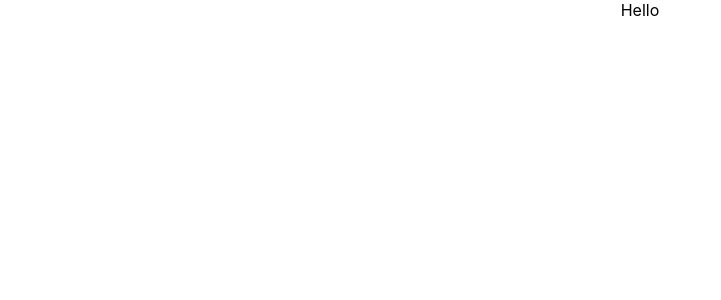
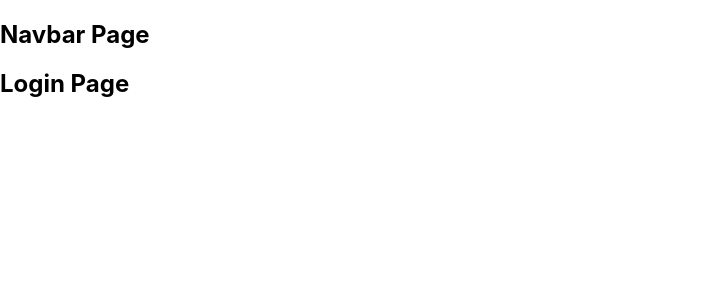
Before and after one commit to neerajsingh869/buybusy, a JavaScript app: page /signin in a window 1280 px wide. Shown: the top 300 px of the page, without its empty margins (0-721 px from the left). Built offline with nearby package versions, Linux system fonts and the light colour scheme; the HTML template or start-up script is replaced by a standard one.

Commit message:
feat: create routes for navigation

```diff
--- a/package.json
+++ b/package.json
@@ -9,6 +9,7 @@
     "firebase": "^10.8.0",
     "react": "^18.2.0",
     "react-dom": "^18.2.0",
+    "react-router-dom": "^6.22.1",
     "react-scripts": "5.0.1",
     "web-vitals": "^2.1.4"
   },
--- a/src/App.js
+++ b/src/App.js
@@ -1,10 +1,33 @@
 import './App.css';
+import {
+  createRoutesFromElements,
+  createBrowserRouter,
+  RouterProvider,
+  Route
+} from "react-router-dom";
+import Navbar from './components/nav/Navbar';
+import Page404 from './pages/error/Page404';
+import Home from './pages/home/Home';
+import Login from './pages/login/Login';
+import Register from './pages/register/Register';
+import Orders from './pages/orders/Orders';
+import Cart from './pages/cart/Cart';
 
 function App() {
+  const routes = createRoutesFromElements(
+    <Route path="/" element={ <Navbar /> } errorElement={ <Page404 /> }>
+      <Route index={ true } element={ <Home /> } />
+      <Route path="signin" element={ <Login /> } />
+      <Route path="signup" element={ <Register /> } />
+      <Route path="myorders" element={ <Orders /> } />
+      <Route path="cart" element={ <Cart /> } />
+    </Route>
+  );
+
+  const router = createBrowserRouter(routes);
+
   return (
-    <div className="App">
-      Hello
-    </div>
+    <RouterProvider router={ router } />
   );
 }
 
--- a/src/components/nav/Navbar.js
+++ b/src/components/nav/Navbar.js
@@ -1,7 +1,10 @@
+import { Outlet } from "react-router-dom";
+
 const Navbar = () => {
     return (
         <>
             <h2>Navbar Page</h2>
+            <Outlet />
         </>
     )
 };
```
Also changed, not shown: 1 other file (tests, documents, lock files or other folders).
